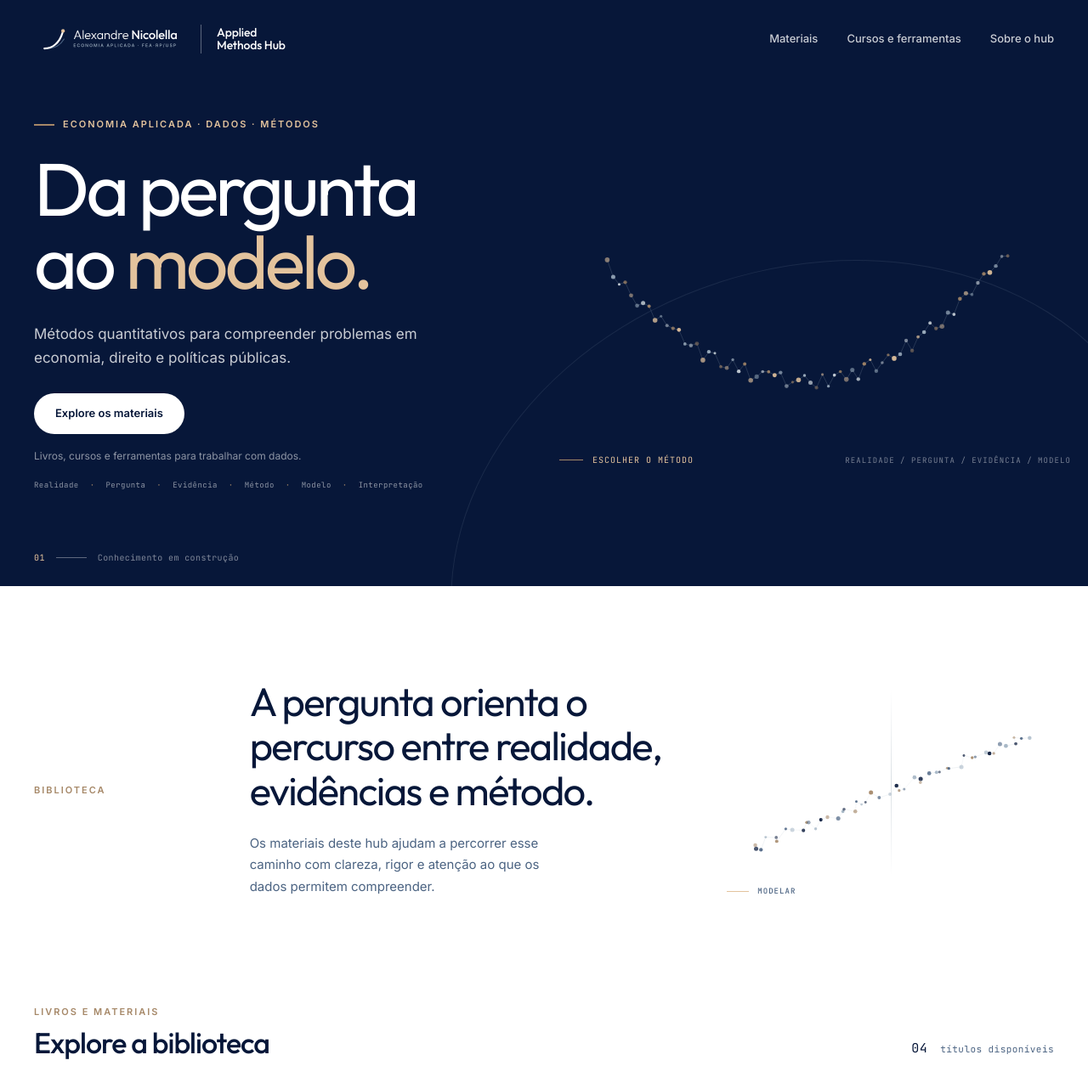
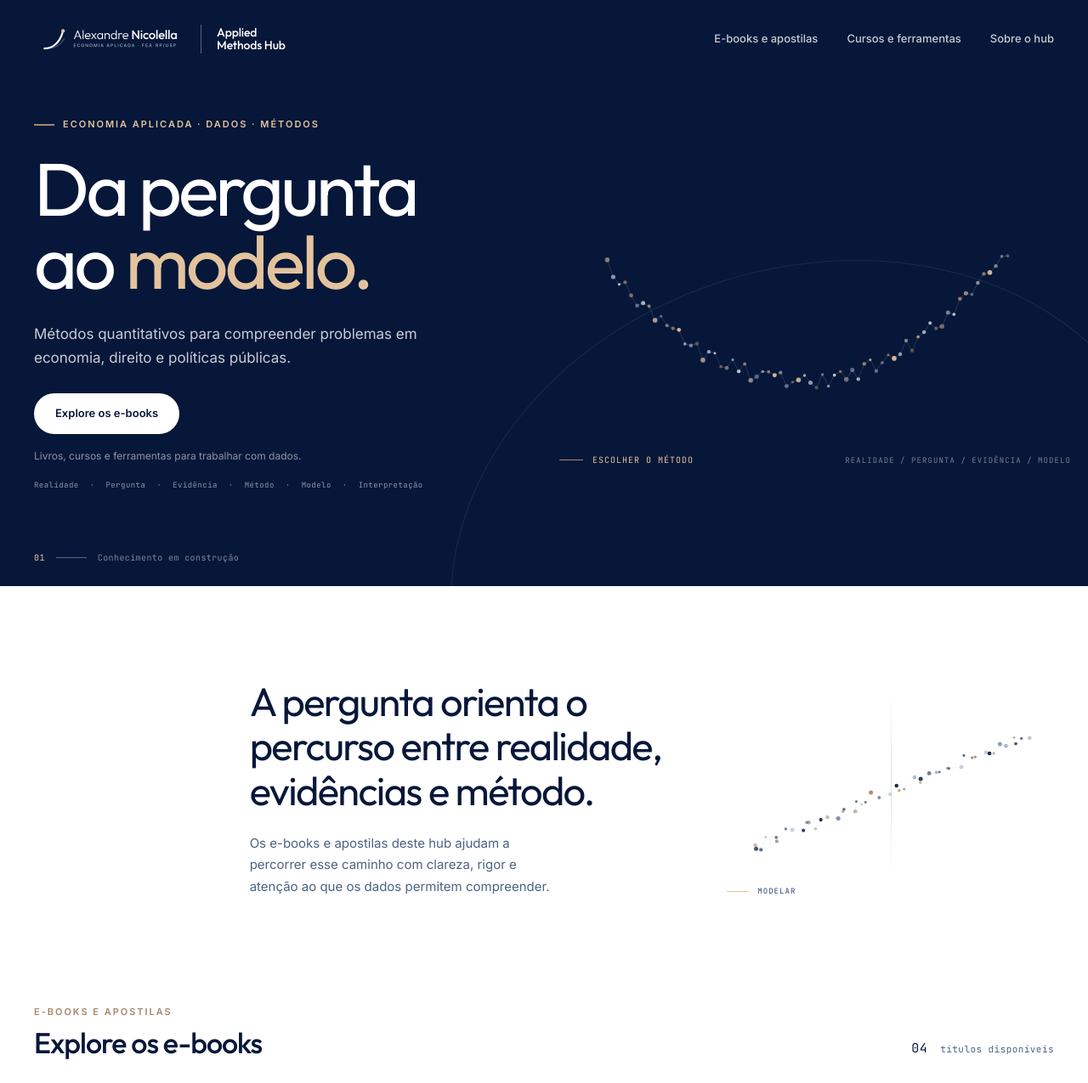
Before and after one commit to anicolella/AppMethodsHub, a plain HTML site: page index.html in a window 1280 px wide. Shown: the top 1275 px of the page at 85% size. Drawn offline with Linux system fonts and the light colour scheme.

Commit message:
Atualiza nomenclatura dos materiais

```diff
--- a/index.html
+++ b/index.html
@@ -26,7 +26,7 @@
       <span></span><span></span>
     </button>
     <nav class="main-nav" id="main-nav" aria-label="Navegação principal">
-      <a href="#materiais">Materiais</a>
+      <a href="#materiais">E-books e apostilas</a>
       <a href="#proximos">Cursos e ferramentas</a>
       <a href="#sobre">Sobre o hub</a>
     </nav>
@@ -38,7 +38,7 @@
         <p class="eyebrow"><span class="eyebrow-mark"></span> Economia aplicada · Dados · Métodos</p>
         <h1 id="hero-title">Da pergunta<br>ao <span>modelo.</span></h1>
         <p class="hero-lede">Métodos quantitativos para compreender problemas em economia, direito e políticas públicas.</p>
-        <a class="button button-light" href="#materiais">Explore os materiais</a>
+        <a class="button button-light" href="#materiais">Explore os e-books</a>
         <p class="hero-note">Livros, cursos e ferramentas para trabalhar com dados.</p>
         <div class="method-sequence" aria-label="Etapas: realidade, pergunta, evidência, método, modelo e interpretação">
           <span>Realidade</span><span>Pergunta</span><span>Evidência</span><span>Método</span><span>Modelo</span><span>Interpretação</span>
@@ -58,10 +58,10 @@
     </section>
 
     <section class="intro section-wrap reveal" id="materiais">
-      <div class="section-kicker">Biblioteca</div>
+      <div class="section-kicker" aria-hidden="true"></div>
       <div class="intro-content">
         <h2>A pergunta orienta o percurso entre realidade, evidências e método.</h2>
-        <p>Os materiais deste hub ajudam a percorrer esse caminho com clareza, rigor e atenção ao que os dados permitem compreender.</p>
+        <p>Os e-books e apostilas deste hub ajudam a percorrer esse caminho com clareza, rigor e atenção ao que os dados permitem compreender.</p>
       </div>
       <div class="intro-motion" aria-label="Animação conceitual: pontos dispersos se organizam em evidência">
         <canvas id="library-particle-field" aria-hidden="true"></canvas>
@@ -72,8 +72,8 @@
     <section class="library section-wrap" aria-label="Livros disponíveis">
       <div class="section-heading reveal">
         <div>
-          <p class="eyebrow eyebrow-dark">Livros e materiais</p>
-          <h2>Explore a biblioteca</h2>
+          <p class="eyebrow eyebrow-dark">E-books e apostilas</p>
+          <h2>Explore os e-books</h2>
         </div>
         <p class="section-count"><span>04</span> títulos disponíveis</p>
       </div>
```
